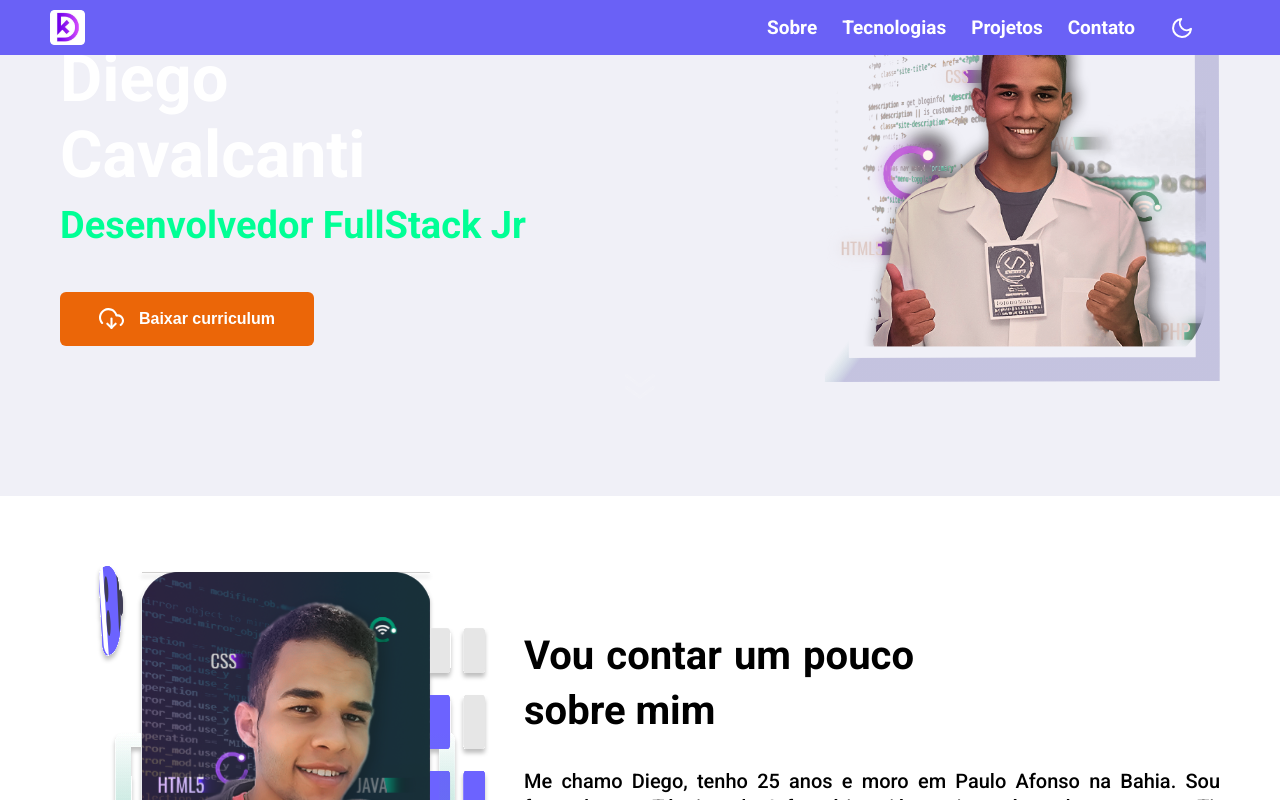
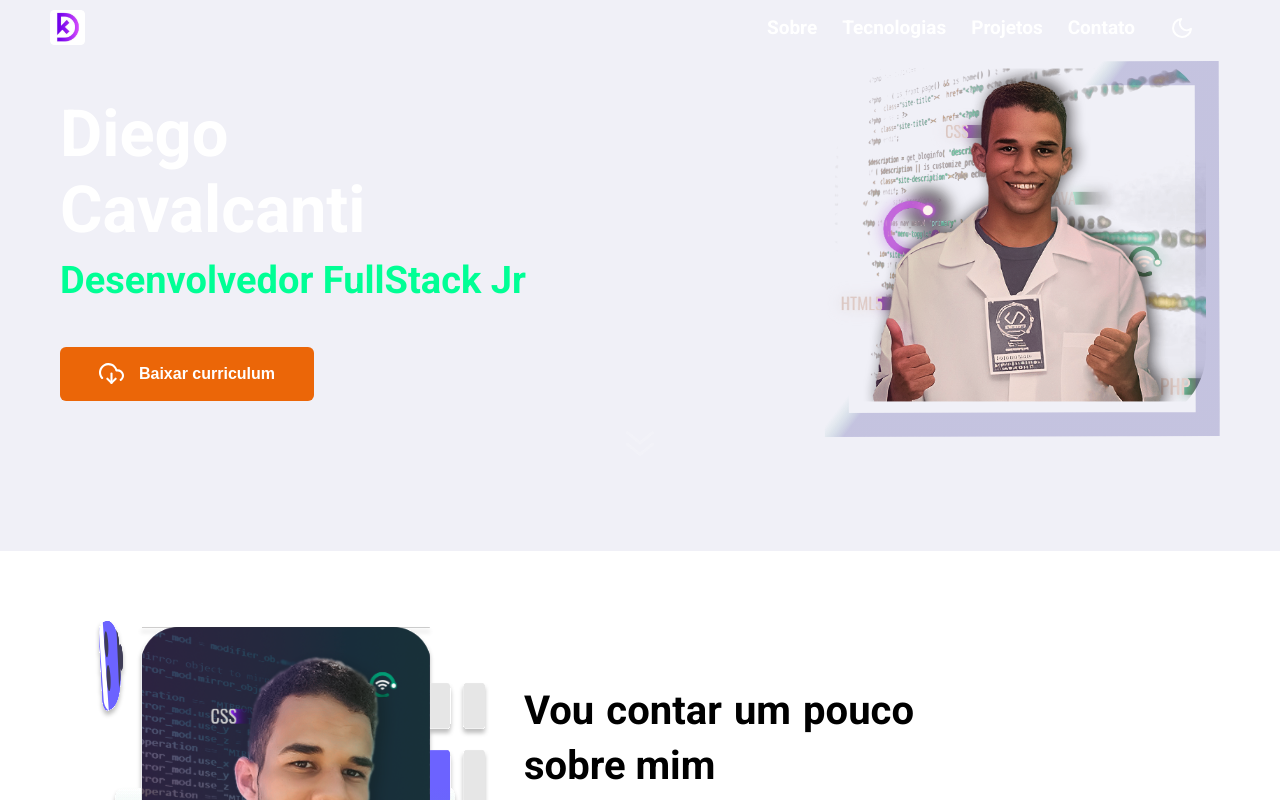
Before and after one commit to diegotimao/portifolio, a React (Create React App) app: page / in a window 1280 px wide. Shown: the top 800 px of the page. Built offline with nearby package versions, Linux system fonts and the light colour scheme.

Commit message:
feat: Verificando theme componente Header

```diff
--- a/src/components/Header/index.js
+++ b/src/components/Header/index.js
@@ -1,4 +1,4 @@
-import React, { useContext, useState } from 'react';
+import React, { useContext, useEffect, useState } from 'react';
 import AnchorLink from 'react-anchor-link-smooth-scroll'
 import './header.css';
 import Logo from '../../assets/logo.png';
@@ -13,6 +13,7 @@ function Header() {
   const { theme, setTheme } = useContext(AuthContext);
   const [toggle, setTogle] = useState('nav-list-toggle');
   const [IconTheme, setIconTheme] = useState(MonICon);
+  const [themeHeader, setThemeHeader] = useState('');
 
   const handleClick = () => {
     if (toggle === 'nav-list') {
@@ -30,8 +31,13 @@ function Header() {
     return setTheme('lithe');
   }
 
+  useEffect(() => {
+    if (theme === 'lithe') return setThemeHeader('header-container-ligth-theme');
+    setThemeHeader('header-container-black-theme');
+  }, [theme])
+
   return (
-    <nav className="header-container">
+    <nav className={ themeHeader }>
       <div className="header-content">
         <div className="menu">
           <img src={Logo} alt="icon" />
```
